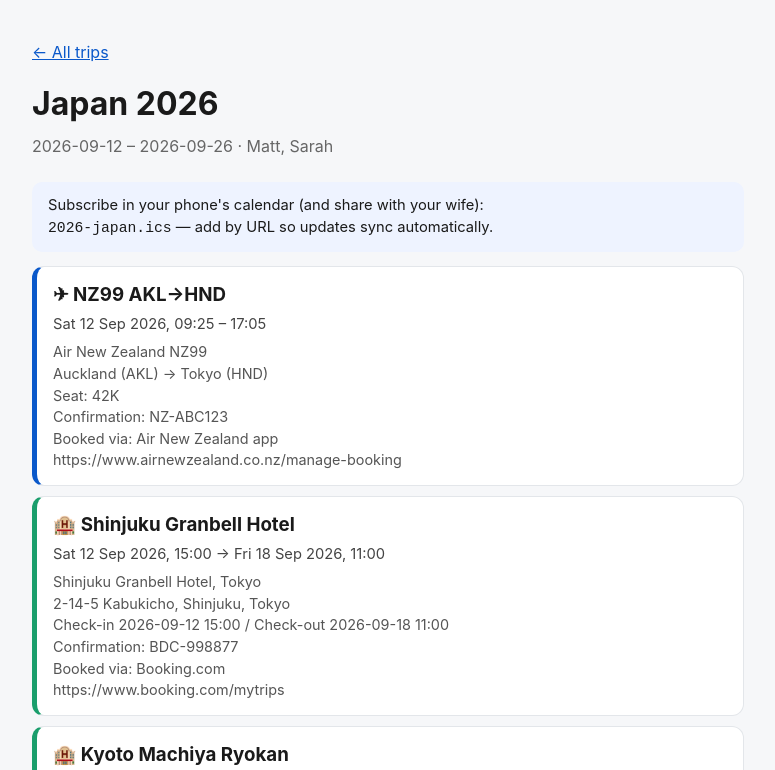
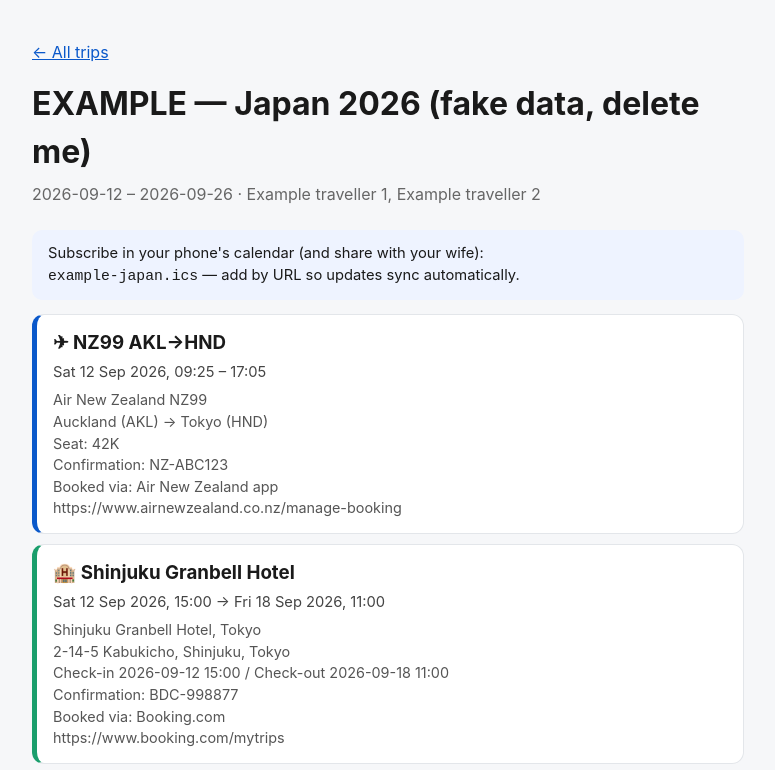
Before and after one commit to MattBixley/travel, a plain HTML site: page docs/example-japan.html in a window 1280 px wide. Shown: the top 770 px of the page, without its empty margins (252-1027 px from the left). Drawn offline with Linux system fonts and the light colour scheme.

Commit message:
Relabel sample trip as EXAMPLE; clean stale output

```diff
--- a/docs/2026-japan.html
+++ b/docs/example-japan.html
@@ -1,6 +1,6 @@
 <!doctype html><html lang="en"><head><meta charset="utf-8">
 <meta name="viewport" content="width=device-width,initial-scale=1">
-<title>Japan 2026</title><style>
+<title>EXAMPLE — Japan 2026 (fake data, delete me)</title><style>
 *{box-sizing:border-box} body{font:16px/1.5 -apple-system,Segoe UI,Roboto,sans-serif;
 margin:0;color:#1a1a1a;background:#f6f7f9} .wrap{max-width:760px;margin:0 auto;padding:24px}
 h1{margin:.2em 0} a{color:#0a58ca} .meta{color:#666;margin-bottom:1.5em}
@@ -14,11 +14,11 @@ border:1px solid #e3e6ea;border-radius:12px;padding:16px;margin:10px 0;text-deco
 .card:hover{border-color:#0a58ca}
 </style></head><body><div class="wrap">
 <p><a href="index.html">&larr; All trips</a></p>
-<h1>Japan 2026</h1>
+<h1>EXAMPLE — Japan 2026 (fake data, delete me)</h1>
 <div class="meta">2026-09-12 &ndash; 2026-09-26
-&middot; Matt, Sarah</div>
+&middot; Example traveller 1, Example traveller 2</div>
 <div class="sub">Subscribe in your phone's calendar (and share with your wife):
-<br><code>2026-japan.ics</code> &mdash; add by URL so updates sync automatically.</div>
+<br><code>example-japan.ics</code> &mdash; add by URL so updates sync automatically.</div>
 <div class="ev flight"><h3>✈ NZ99 AKL→HND</h3><div class="when">Sat 12 Sep 2026, 09:25 – 17:05</div><div class="det">Air New Zealand NZ99
 Auckland (AKL) -&gt; Tokyo (HND)
 Seat: 42K
@@ -45,5 +45,5 @@ Seat: 42K
 Confirmation: NZ-ABC123
 Booked via: Air New Zealand app
 https://www.airnewzealand.co.nz/manage-booking</div></div>
-<p class="meta">Two weeks, Tokyo -&gt; Kyoto -&gt; Hakone.</p>
+<p class="meta">This is sample data only — not a real reservation.</p>
 </div></body></html>
```
Also changed, not shown: docs/index.html (+1 -1 lines), 5 other files.
